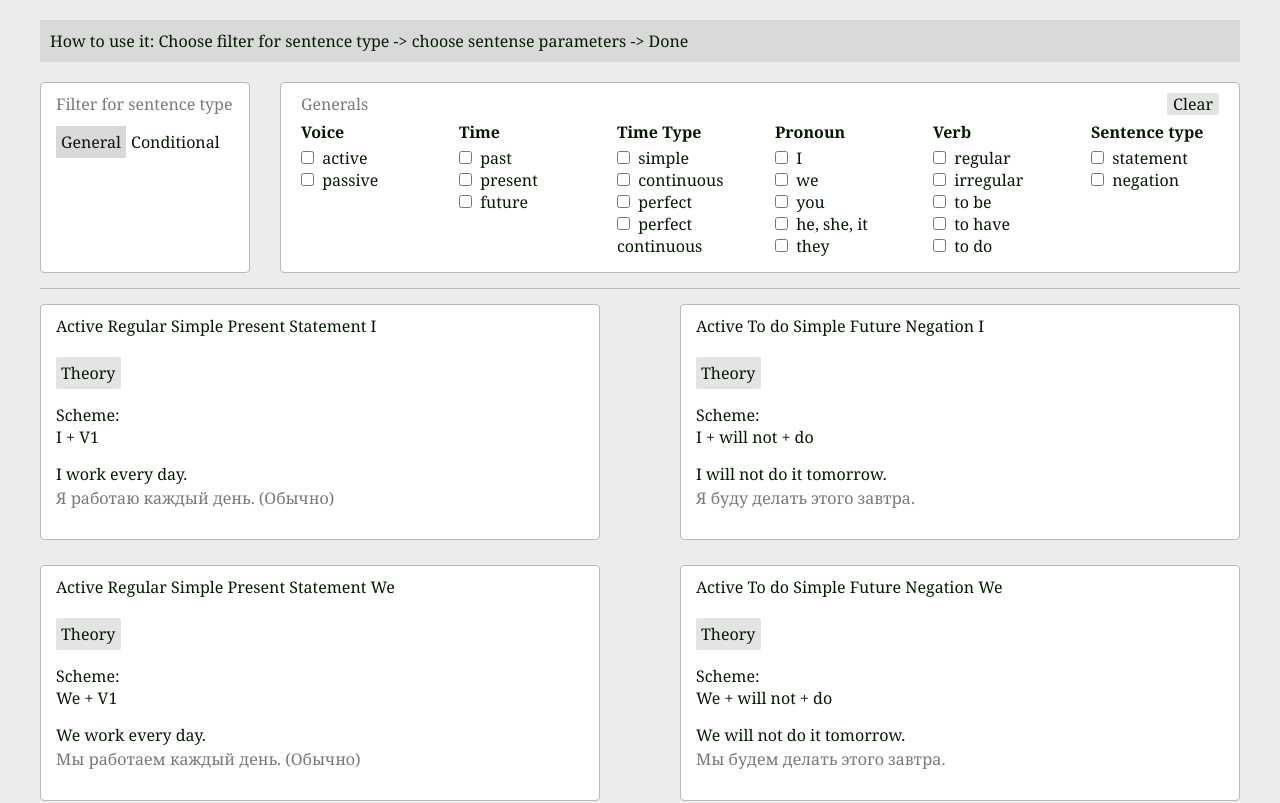
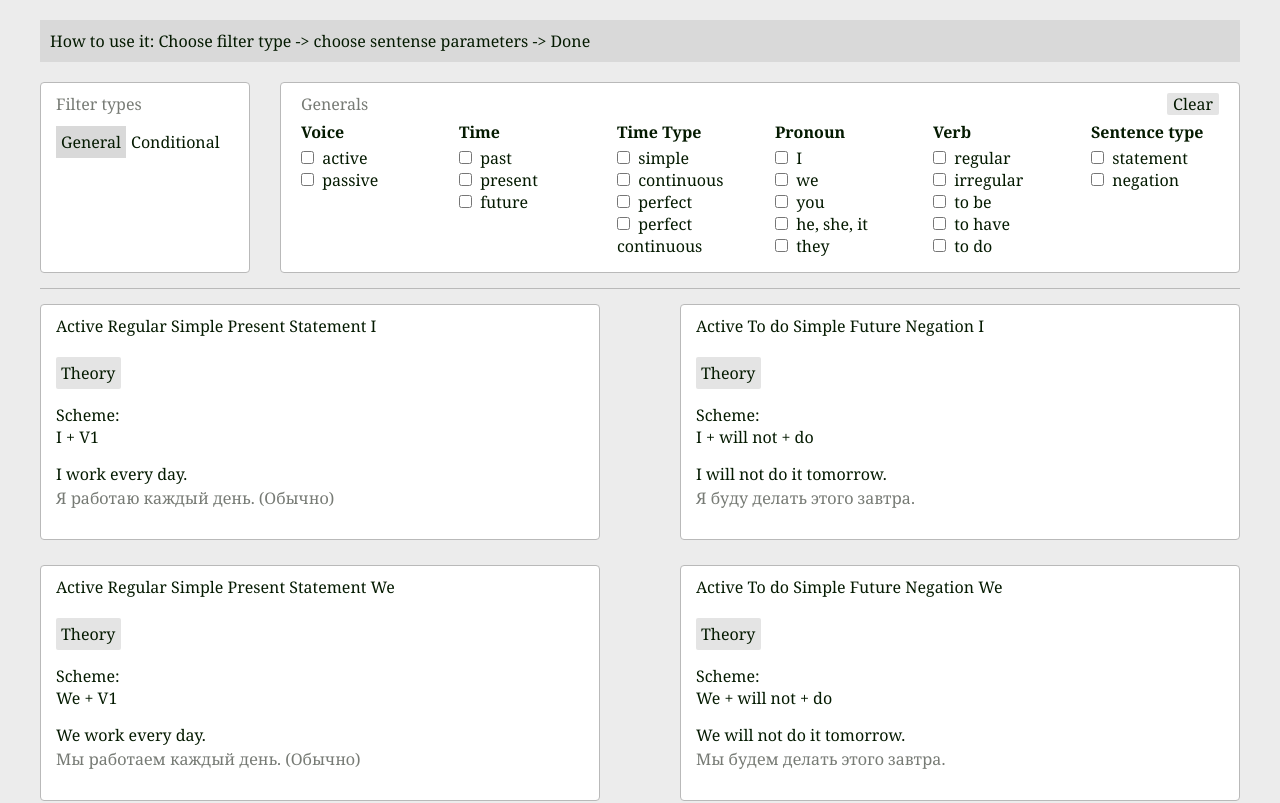
Before and after one commit to VanillaTank/sentence-builder, an Angular app: page / in a window 1280 px wide. Shown: the top 803 px of the page. Built offline with nearby package versions, Linux system fonts and the light colour scheme.

Commit message:
fix PAST_CONTINUOUS fix filter titles

```diff
--- a/src/app/app.component.html
+++ b/src/app/app.component.html
@@ -1,10 +1,10 @@
 <div class="top-title">
-    How to use it: Choose filter for sentence type -> choose sentense parameters -> Done
+    How to use it: Choose filter type -> choose sentense parameters -> Done
 </div>
 
 <div class="filters-section">
     <ul class="filters-list">
-        <li class="filter-list-title">Filter for sentence type</li>
+        <li class="filter-list-title">Filter types</li>
         <li
             class="filters-list-item"
             [class.activeFilter]="f === activeFilter"
--- a/src/app/cards-data/PAST_CONTINUOUS.ts
+++ b/src/app/cards-data/PAST_CONTINUOUS.ts
@@ -603,7 +603,7 @@ export const PAST_CONTINUOUS: Card[] = [
     isTheoryShow: true,
     type: {
       voice: 'active',
-      time: 'present',
+      time: 'past',
       timeType: 'continuous',
       pronoun: 'they',
       verb: 'to have',
```
